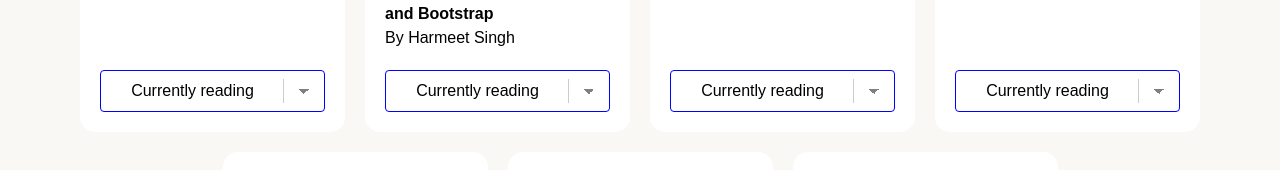
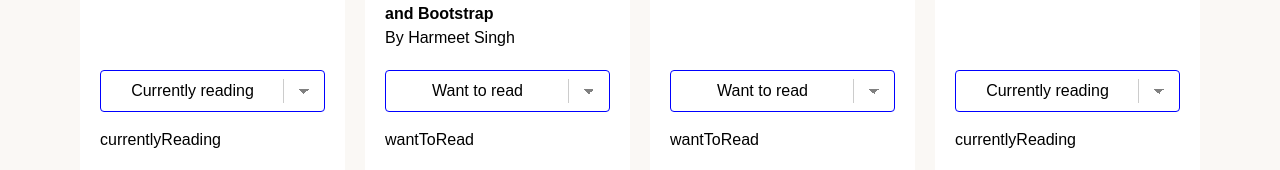
Before and after one commit to loayjah/book-tracker, a React (Create React App) app: page / in a window 1280 px wide. Shown: the part 726-896 px from the top of the page. Built offline with nearby package versions, Linux system fonts and the light colour scheme; grey boxes are pictures that could not be loaded.

Commit message:
added select box state change

```diff
--- a/src/ListBooks.js
+++ b/src/ListBooks.js
@@ -54,16 +54,41 @@ class ListBooks extends Component {
                 "thumbnail": "http://books.google.com/books/content?id=1wy49i-gQjIC&printsec=frontcover&img=1&zoom=5&edge=curl&source=gbs_api",
                 "shelf": "currentlyReading"
             },
-        ]
+        ], value: '?',
+    }
+
+    handleChange = (event, book) => {
+
+        this.setState(prevState => ({
+
+            books: prevState.books.map(
+              b => b.title === book.title ? { ...b, shelf: event.target.value } : b
+            )
+
+          }))
+
+          this.setState(prevState => ({
+            books: prevState.books.map(
+              b => b.title === book.title ? { ...b, shelf: event.target.value } : b
+            ),
+
+            value: prevState.books.map(
+                b => b.title === book.title ? b.shelf : ""
+              ),
+
+          }))
+      };
+
+    isSelected = (thisValue, bookShelf) => {
+        return bookShelf === thisValue ? 'true' : undefined;
     }
 
     render() {
-
         return (
             <div className='list-items-grid'>
                 { this.state.books.map(book => {
                         return(
-                    <div className='list-item'>
+                    <div className='list-item' key={book.title}>
                         <div className='book-info-container'>
                             <div className='info-wrapper'>
                                 <img className='book-img' src={book.thumbnail}></img>
@@ -75,13 +100,14 @@ class ListBooks extends Component {
                             </div>
                             <div className='form-container'>
                                 <form>
-                                    <select className='select-form' name="labels" id="lables">
-                                        <option value="currently-reading">Currently reading</option>
-                                        <option value="want-to-read">Want to read</option>
-                                        <option value="read">Read</option>
-                                        <option value="none">None</option>
+                                    <select onChange={(e) => this.handleChange(e, book)} className='select-form' name="labels" id="lables">
+                                        <option value="currentlyReading" selected={this.isSelected('currentlyReading', book.shelf)}>Currently reading</option>
+                                        <option value="wantToRead" selected={this.isSelected('wantToRead', book.shelf)}>Want to read</option>
+                                        <option value="read" selected={this.isSelected('read', book.shelf)}>Read</option>
+                                        <option value="none" selected={this.isSelected('none', book.shelf)}>None</option>
                                     </select>
                                 </form>
+                                <div> <p>{book.shelf}</p> </div>
                             </div>
                         </div>
                     </div>)
```
